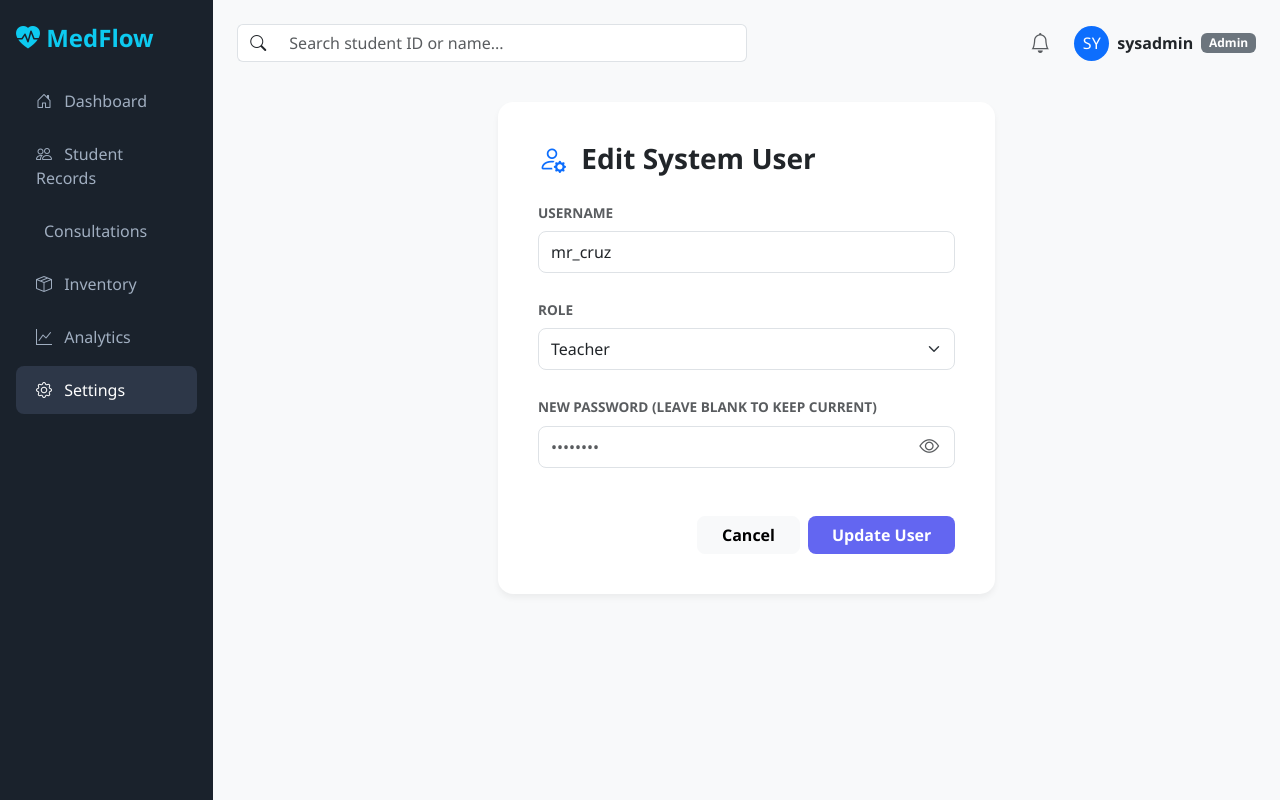
After one commit to Neroe-prime/CAPSTONE1, a PHP site: page /modules/settings/edit_user.php?id=3 in a window 1280 px wide. The commit adds this page. Run offline with PHP 8.4, Linux system fonts and the light colour scheme; a user stored in the database is signed in; data comes from the database, SQL or seed files in the repository.

Commit message:
Add password show/hide toggle and finalize user management CRUD

```diff
--- a/modules/search/index.php
+++ b/modules/search/index.php
@@ -69,7 +69,8 @@ $search_query = isset($_GET['q']) ? trim($_GET['q']) : '';
                                     echo "<td><strong>" . htmlspecialchars($row['first_name'] . ' ' . $row['last_name']) . "</strong></td>";
                                     echo "<td>" . htmlspecialchars($row['grade_section']) . "</td>";
                                     echo "<td><small class='text-muted'>" . htmlspecialchars($row['medical_history'] ?: 'None') . "</small></td>";
-                                    echo "<td><a href='../records/index.php' class='btn btn-sm btn-outline-primary'><i class='fa-solid fa-eye'></i> View in Records</a></td>";
+                                    // Fixed link to point directly to the student's individual view profile page
+                                    echo "<td><a href='../records/view.php?id=" . $row['student_id'] . "' class='btn btn-sm btn-outline-primary'><i class='fa-solid fa-eye'></i> View Profile</a></td>";
                                     echo "</tr>";
                                 }
                             } else {
--- a/modules/settings/create_user.php
+++ b/modules/settings/create_user.php
@@ -33,9 +33,9 @@ if ($_SERVER['REQUEST_METHOD'] === 'POST') {
             exit();
         }
 
-        // 3. Hash password and insert new user
+        // 3. Hash password and insert new user (Using password_hash column)
         $hashed_password = password_hash($password, PASSWORD_DEFAULT);
-        $insert_stmt = $pdo->prepare("INSERT INTO users (username, password, role) VALUES (?, ?, ?)");
+        $insert_stmt = $pdo->prepare("INSERT INTO users (username, password_hash, role) VALUES (?, ?, ?)");
         $insert_stmt->execute([$username, $hashed_password, $role]);
 
         header("Location: index.php?success=User account created successfully");
--- /dev/null
+++ b/modules/settings/edit_user.php
@@ -0,0 +1,223 @@
+<?php
+ini_set('display_errors', 1);
+error_reporting(E_ALL);
+
+session_start();
+if (!isset($_SESSION['user_id'])) {
+    header("Location: ../../index.php?error=Please log in first");
+    exit();
+}
+
+require_once '../../includes/db_connect.php';
+
+// Ensure only an Admin can edit users
+$role_stmt = $pdo->prepare("SELECT role FROM users WHERE user_id = ?");
+$role_stmt->execute([$_SESSION['user_id']]);
+if ($role_stmt->fetchColumn() !== 'Admin') {
+    header("Location: index.php?error=Unauthorized action");
+    exit();
+}
+
+$user_id = $_GET['id'] ?? null;
+if (!$user_id) {
+    header("Location: index.php?error=Invalid user ID");
+    exit();
+}
+
+// Fetch target user details
+$stmt = $pdo->prepare("SELECT * FROM users WHERE user_id = ?");
+$stmt->execute([$user_id]);
+$target_user = $stmt->fetch(PDO::FETCH_ASSOC);
+
+if (!$target_user) {
+    header("Location: index.php?error=User not found");
+    exit();
+}
+
+$error_msg = '';
+
+// Handle Form Submission
+if ($_SERVER['REQUEST_METHOD'] === 'POST') {
+    $username = trim($_POST['username'] ?? '');
+    $role = trim($_POST['role'] ?? '');
+    $new_password = $_POST['new_password'] ?? '';
+
+    if (empty($username) || empty($role)) {
+        $error_msg = "Username and role are required.";
+    } else {
+        try {
+            if (!empty($new_password)) {
+                $password_hash = password_hash($new_password, PASSWORD_DEFAULT);
+                $update = $pdo->prepare("UPDATE users SET username = ?, role = ?, password_hash = ? WHERE user_id = ?");
+                $update->execute([$username, $role, $password_hash, $user_id]);
+            } else {
+                $update = $pdo->prepare("UPDATE users SET username = ?, role = ? WHERE user_id = ?");
+                $update->execute([$username, $role, $user_id]);
+            }
+            header("Location: index.php?success=User updated successfully");
+            exit();
+        } catch (PDOException $e) {
+            $error_msg = "Database error: " . $e->getMessage();
+        }
+    }
+}
+?>
+<!DOCTYPE html>
+<html lang="en">
+<head>
+    <meta charset="UTF-8">
+    <meta name="viewport" content="width=device-width, initial-scale=1.0">
+    <title>Edit User - MedFlow</title>
+    <!-- Bootstrap 5 CSS -->
+    <link href="https://cdn.jsdelivr.net/npm/bootstrap@5.3.0/dist/css/bootstrap.min.css" rel="stylesheet">
+    <!-- Bootstrap Icons -->
+    <link href="https://cdn.jsdelivr.net/npm/bootstrap-icons@1.10.5/font/bootstrap-icons.css" rel="stylesheet">
+
+    <style>
+        body {
+            background-color: #f8f9fa;
+            font-family: 'Segoe UI', Tahoma, Geneva, Verdana, sans-serif;
+        }
+        .sidebar {
+            background-color: #1a222c;
+            min-height: 100vh;
+            color: #fff;
+        }
+        .sidebar .nav-link {
+            color: #a0aec0;
+            padding: 12px 20px;
+            margin-bottom: 5px;
+            border-radius: 8px;
+        }
+        .sidebar .nav-link:hover, .sidebar .nav-link.active {
+            background-color: #2d3748;
+            color: #fff;
+        }
+        .card-custom {
+            border-radius: 15px;
+            border: none;
+            box-shadow: 0 4px 6px rgba(0,0,0,0.05);
+        }
+        .btn-purple {
+            background-color: #6366f1;
+            color: white;
+            border: none;
+        }
+        .btn-purple:hover {
+            background-color: #4f46e5;
+            color: white;
+        }
+    </style>
+</head>
+<body>
+
+<div class="container-fluid">
+    <div class="row">
+        <!-- Sidebar -->
+        <div class="col-md-2 sidebar p-3">
+            <h4 class="text-info fw-bold mb-4 mt-2"><i class="bi bi-heart-pulse-fill"></i> MedFlow</h4>
+            <ul class="nav flex-column">
+                <li class="nav-item"><a class="nav-link" href="../dashboard/index.php"><i class="bi bi-house-door me-2"></i> Dashboard</a></li>
+                <li class="nav-item"><a class="nav-link" href="../records/index.php"><i class="bi bi-people me-2"></i> Student Records</a></li>
+                <li class="nav-item"><a class="nav-link" href="../consultations/index.php"><i class="bi bi-stethoscope me-2"></i> Consultations</a></li>
+                <li class="nav-item"><a class="nav-link" href="../inventory/index.php"><i class="bi bi-box-seam me-2"></i> Inventory</a></li>
+                <li class="nav-item"><a class="nav-link" href="../analytics/index.php"><i class="bi bi-graph-up me-2"></i> Analytics</a></li>
+                <li class="nav-item"><a class="nav-link active" href="../settings/index.php"><i class="bi bi-gear me-2"></i> Settings</a></li>
+            </ul>
+        </div>
+
+        <!-- Main Content -->
+        <div class="col-md-10 p-4">
+            <!-- Top Navbar Area -->
+            <div class="d-flex justify-content-between align-items-center mb-4">
+                <div class="input-group w-50">
+                    <span class="input-group-text bg-white border-end-0"><i class="bi bi-search"></i></span>
+                    <input type="text" class="form-control border-start-0" placeholder="Search student ID or name...">
+                </div>
+                <div class="d-flex align-items-center">
+                    <i class="bi bi-bell fs-5 me-4 text-muted"></i>
+                    <div class="d-flex align-items-center">
+                        <div class="bg-primary text-white rounded-circle d-flex justify-content-center align-items-center me-2" style="width: 35px; height: 35px;">SY</div>
+                        <span class="fw-bold me-2">sysadmin</span>
+                        <span class="badge bg-secondary">Admin</span>
+                    </div>
+                </div>
+            </div>
+
+            <!-- Error Notification Alert -->
+            <?php if (!empty($error_msg)): ?>
+                <div class="alert alert-danger rounded-4 mb-4 shadow-sm">
+                    <i class="bi bi-exclamation-triangle-fill me-2"></i> <?php echo htmlspecialchars($error_msg); ?>
+                </div>
+            <?php endif; ?>
+
+            <!-- Edit User Form Card -->
+            <div class="row justify-content-center">
+                <div class="col-md-6">
+                    <div class="card card-custom p-4 mt-3">
+                        <div class="card-body">
+                            <h3 class="fw-bold mb-4"><i class="bi bi-person-gear text-primary me-2"></i> Edit System User</h3>
+
+                            <form action="" method="POST">
+                                <!-- Username -->
+                                <div class="mb-4">
+                                    <label for="username" class="form-label fw-bold text-muted" style="font-size: 0.85rem;">USERNAME</label>
+                                    <input type="text" class="form-control py-2" id="username" name="username" value="<?php echo htmlspecialchars($target_user['username']); ?>" style="border-radius: 8px;" required>
+                                </div>
+
+                                <!-- Role -->
+                                <div class="mb-4">
+                                    <label for="role" class="form-label fw-bold text-muted" style="font-size: 0.85rem;">ROLE</label>
+                                    <select class="form-select py-2" id="role" name="role" style="border-radius: 8px;" required>
+                                        <option value="Admin" <?php if($target_user['role'] === 'Admin') echo 'selected'; ?>>Admin</option>
+                                        <option value="Nurse" <?php if($target_user['role'] === 'Nurse') echo 'selected'; ?>>Nurse</option>
+                                        <option value="Teacher" <?php if($target_user['role'] === 'Teacher') echo 'selected'; ?>>Teacher</option>
+                                    </select>
+                                </div>
+
+                                <!-- Sleek Password with Floating Toggle -->
+                                <div class="mb-5">
+                                    <label for="new_password" class="form-label fw-bold text-muted" style="font-size: 0.85rem;">NEW PASSWORD (LEAVE BLANK TO KEEP CURRENT)</label>
+                                    <div class="position-relative">
+                                        <input type="password" class="form-control py-2" id="new_password" name="new_password" placeholder="••••••••" style="padding-right: 45px; border-radius: 8px;">
+                                        <span class="position-absolute top-50 end-0 translate-middle-y me-3" id="togglePassword" style="cursor: pointer;">
+                                            <i class="bi bi-eye text-muted fs-5" id="toggleIcon"></i>
+                                        </span>
+                                    </div>
+                                </div>
+
+                                <!-- Buttons -->
+                                <div class="d-flex justify-content-end gap-2">
+                                    <a href="index.php" class="btn btn-light fw-bold px-4" style="border-radius: 8px;">Cancel</a>
+                                    <button type="submit" class="btn btn-purple fw-bold px-4" style="border-radius: 8px;">Update User</button>
+                                </div>
+                            </form>
+                        </div>
+                    </div>
+                </div>
+            </div>
+
+        </div>
+    </div>
+</div>
+
+<!-- Bootstrap JS -->
+<script src="https://cdn.jsdelivr.net/npm/bootstrap@5.3.0/dist/js/bootstrap.bundle.min.js"></script>
+
+<!-- Password Toggle Script -->
+<script>
+    const togglePassword = document.getElementById('togglePassword');
+    const passwordInput = document.getElementById('new_password');
+    const toggleIcon = document.getElementById('toggleIcon');
+
+    togglePassword.addEventListener('click', function () {
+        const type = passwordInput.getAttribute('type') === 'password' ? 'text' : 'password';
+        passwordInput.setAttribute('type', type);
+
+        toggleIcon.classList.toggle('bi-eye');
+        toggleIcon.classList.toggle('bi-eye-slash');
+    });
+</script>
+
+</body>
+</html>
```
Also changed, not shown: index.php (+118 -38 lines), modules/consultations/index.php (+35 -5 lines), modules/inventory/create.php (added, +137 -0 lines), modules/settings/delete_user.php (added, +16 -0 lines), modules/settings/index.php (+23 -3 lines).
